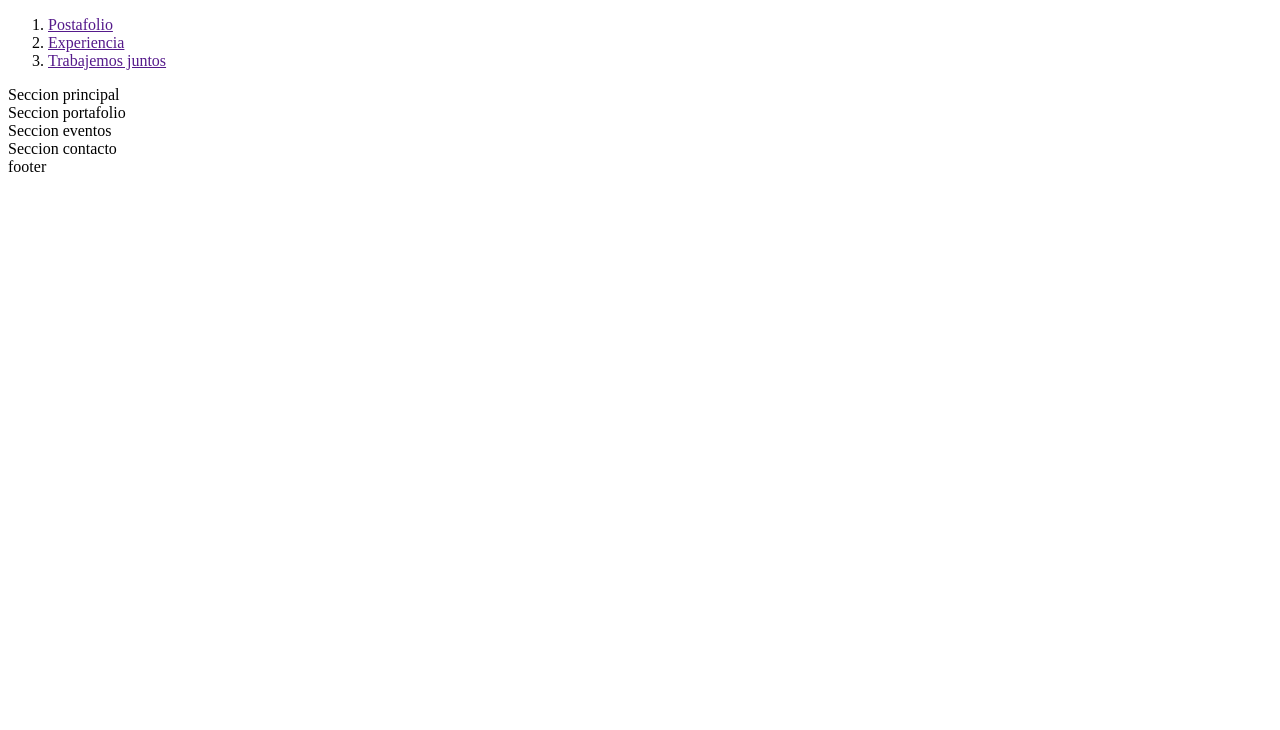
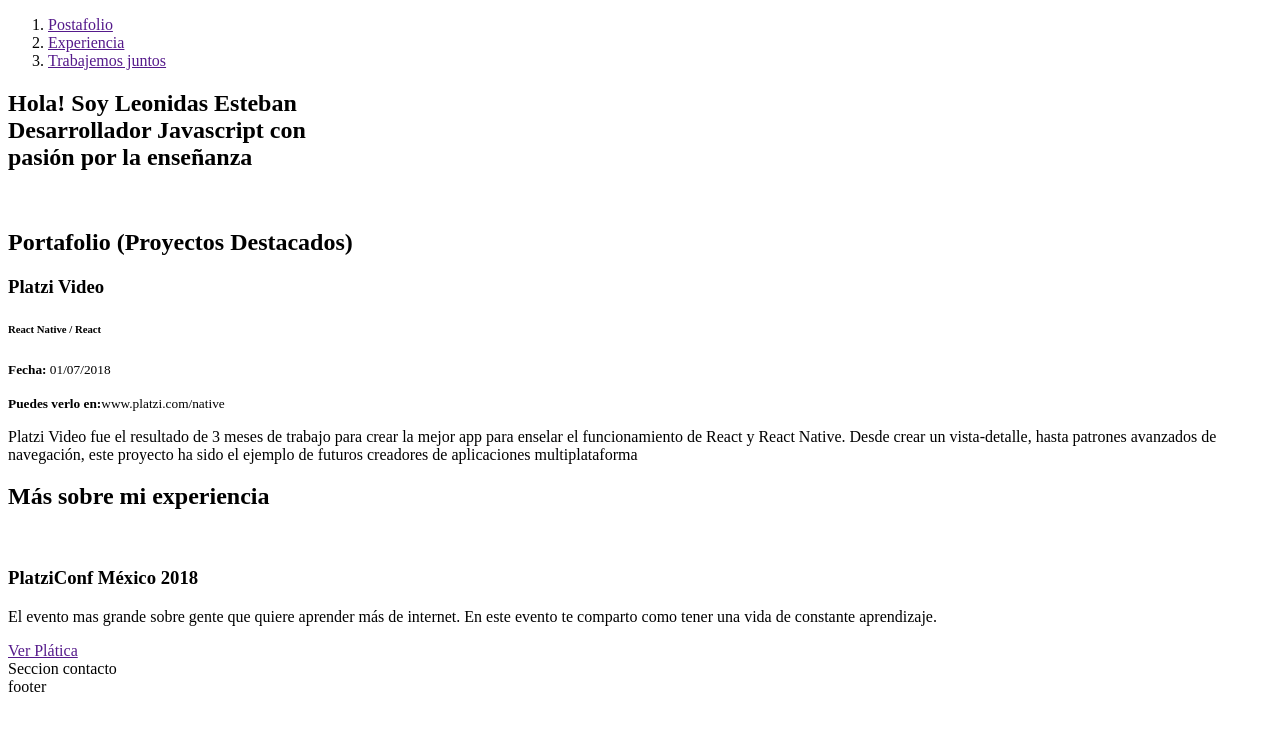
Before and after one commit to isanticomani/curso-desarrollo-web, a plain HTML site: page index.html in a window 1280 px wide. Drawn offline with Linux system fonts and the light colour scheme.

Commit message:
Estructura basica de portafolio y experiencia

```diff
--- a/index.html
+++ b/index.html
@@ -21,13 +21,32 @@
             </nav>
         </header>
         <section>
-            Seccion principal
+            <h1>Hola! Soy <strong>Leonidas Esteban</strong><br> Desarrollador <strong>Javascript</strong> con <br> pasión por la <strong>enseñanza</strong></h1>
+            <img src="" alt="">
         </section>
         <section>
-            Seccion portafolio
+            <h2>Portafolio (Proyectos Destacados)</h2>
+            <article>
+                <h3>Platzi Video</h3>
+                <h6>React Native / React</h6>
+                <p><small><strong>Fecha:</strong> 01/07/2018</small></p>
+                <p><small><strong>Puedes verlo en:</strong>www.platzi.com/native</small></p>
+                <p>Platzi Video fue el resultado de 3 meses de trabajo
+                    para crear la mejor app para enselar el funcionamiento
+                    de React y React Native. Desde crear un vista-detalle, hasta patrones avanzados de navegación, este proyecto ha sido el ejemplo de futuros creadores de aplicaciones multiplataforma
+                </p>
+            </article>
         </section>
         <section>
-            Seccion eventos
+            <h2>Más sobre mi experiencia</h2>
+            <article>
+                <figure>
+                    <img src="" alt="">
+                </figure>
+                <h3>PlatziConf México 2018</h3>
+                <p>El evento mas grande sobre gente que quiere aprender más de internet. En este evento te comparto como tener una vida de constante aprendizaje.</p>
+                <a href="">Ver Plática</a>
+            </article>
         </section>
         <section>
             Seccion contacto
```
